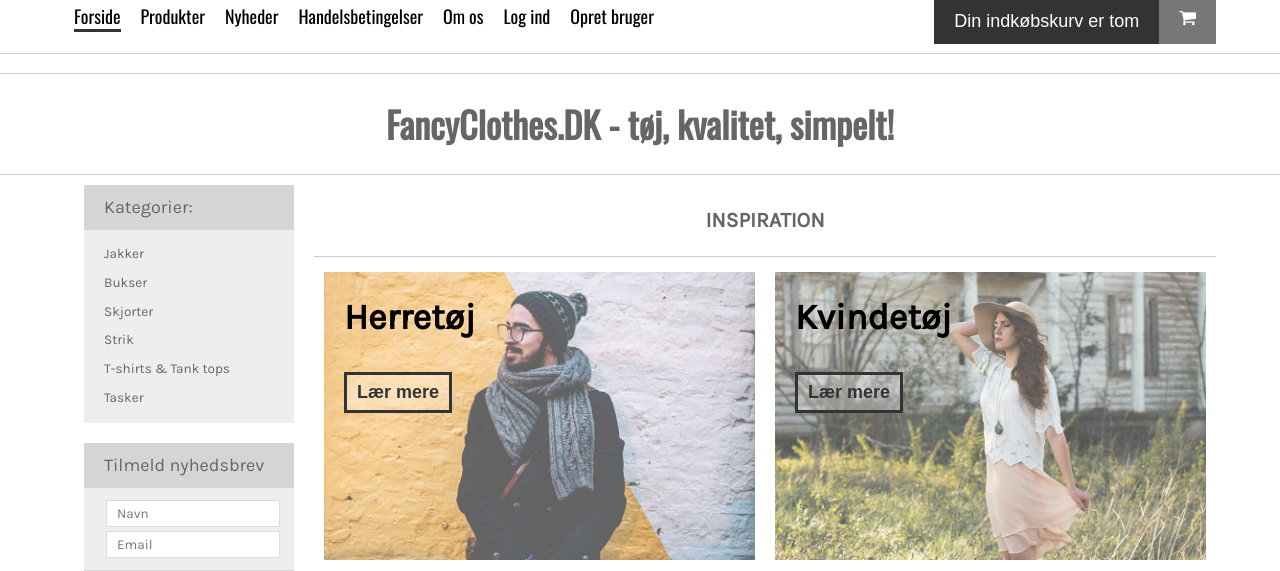
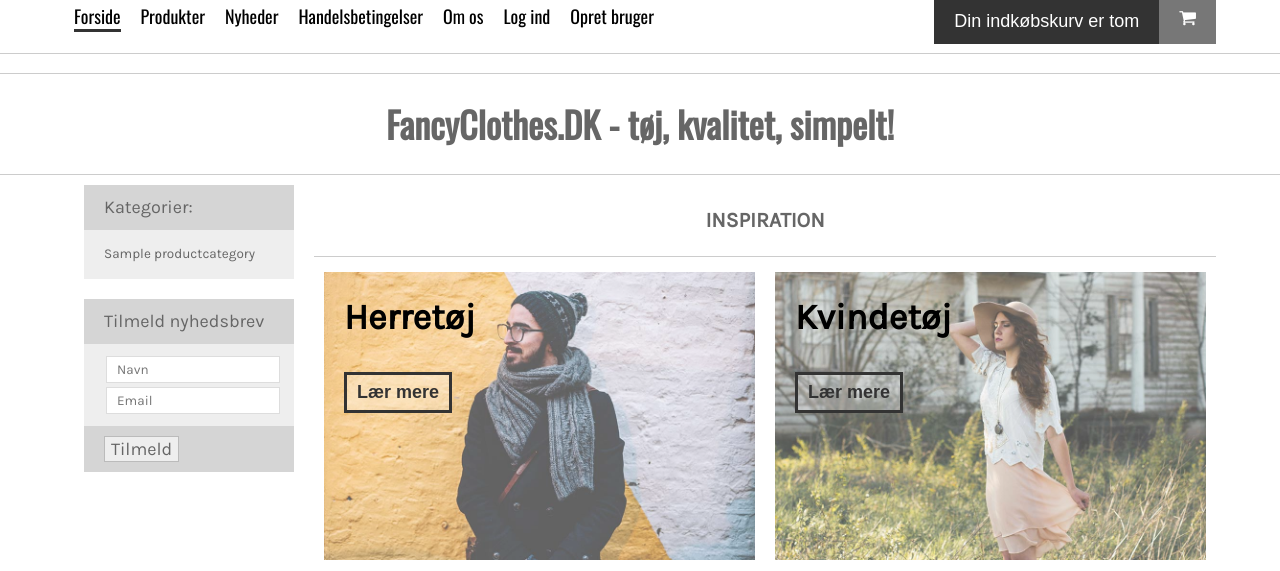
Before and after one commit to gjesing/V31Eksamen, a PHP site: the page made by index.php in a window 1280 px wide. Shown: the part 145-716 px from the top of the page. Run offline with PHP 8.4, Linux system fonts and the light colour scheme; tables that the repository leaves empty or names only in its code hold one stand-in row (values such as "Sample post"); grey boxes marked "Sample" are stand-in pictures.

Commit message:
The list items in the category list in the aside in  index.php is now generated from the database using getProductCategories.php in the includes folder

```diff
--- a/index.php
+++ b/index.php
@@ -43,7 +43,7 @@ if (isset($_SESSION['loggedIn']) && $_SESSION['loggedIn']) {
                     <option value="" disabled selected>Vælg kategori</option>
                     <?php
                     foreach ($categories as $key => $value) {
-                        echo '<option value="' . $value['categoryId'] .'">' . $value['categoryName'] . '</option>';
+                        echo '<option value="' . $value['categoryId'] . '">' . $value['categoryName'] . '</option>';
                     }
                     ?>
                 </select>
@@ -66,12 +66,11 @@ if (isset($_SESSION['loggedIn']) && $_SESSION['loggedIn']) {
             </div>
             <div class="catMain">
                 <ul>
-                    <li><a href="#">Jakker</a></li>
-                    <li><a href="#">Bukser</a></li>
-                    <li><a href="#">Skjorter</a></li>
-                    <li><a href="#">Strik</a></li>
-                    <li><a href="#">T-shirts & Tank tops</a></li>
-                    <li><a href="#">Tasker</a></li>
+                    <?php
+                    foreach ($categories as $key => $category) {
+                        echo '<li><a href="?category=' . $category['categoryId'] . '">' . $category['categoryName'] . '</a></li>';
+                    }
+                    ?>
                 </ul>
             </div>
         </div>
```
